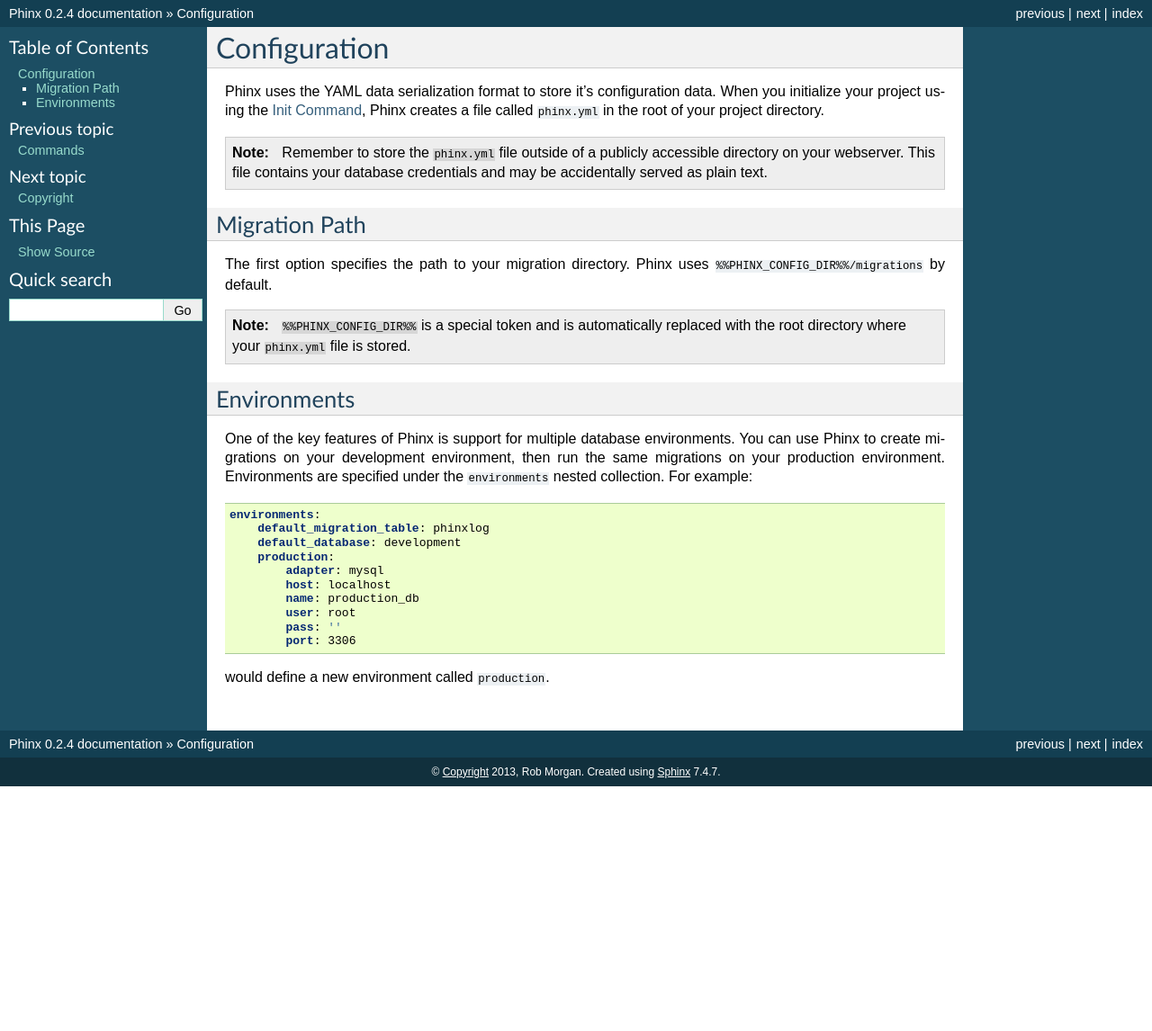
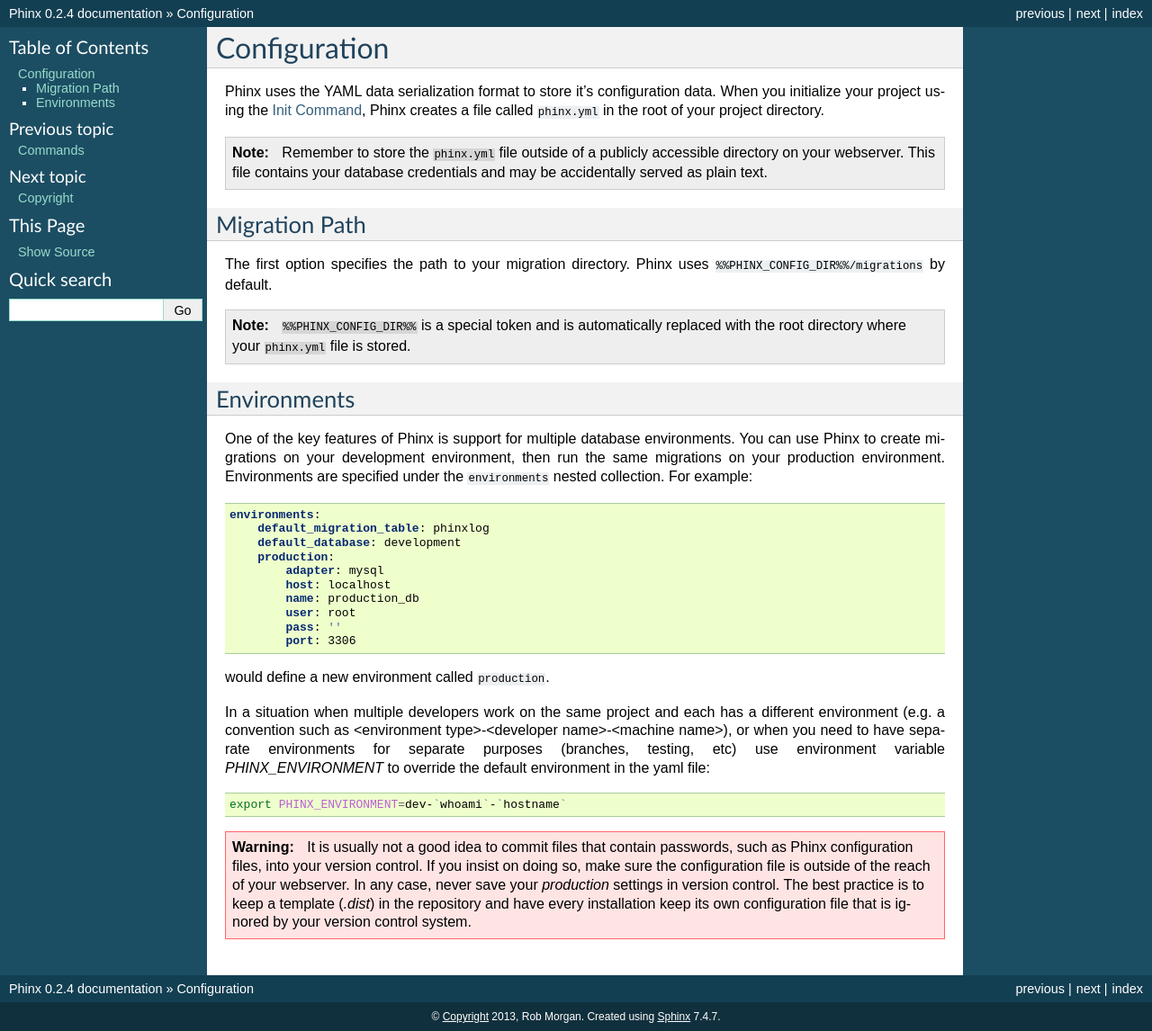
Before and after one commit to cakephp/phinx, a Sphinx documentation site: the page built from docs/configuration.rst, in a window 1280 px wide. Shown: the whole page at 90% size. Built offline with Sphinx 7.4.7, drawn with Linux system fonts in a browser that asks for light colours; pages that are not in the unit, such as notebooks, are missing from menus; before the commit the page ends 900 px from its top, so only the background shows below that.

Commit message:
* if OS environment variable $PHINX_ENVIRONMENT is set, use its value as the default environment * update development installation instructions * update documentation about $PHINX_ENVIRONMENT, add explicit warning about configuration files in version control

```diff
--- a/docs/configuration.rst
+++ b/docs/configuration.rst
@@ -47,3 +47,21 @@
             port: 3306
 
 would define a new environment called ``production``.
+
+In a situation when multiple developers work on the same project and each has
+a different environment (e.g. a convention such as <environment
+type>-<developer name>-<machine name>), or when you need to have separate
+environments for separate purposes (branches, testing, etc) use environment
+variable `PHINX_ENVIRONMENT` to override the default environment in the yaml
+file:
+
+.. code-block:: bash
+
+    export PHINX_ENVIRONMENT=dev-`whoami`-`hostname`
+
+.. warning:: It is usually not a good idea to commit files that contain passwords, such
+             as Phinx configuration files, into your version control. If you insist on doing so,
+             make sure the configuration file is outside of the reach of your webserver. In any case,
+             never save your *production* settings in version control. The best practice is to keep a
+             template (`.dist`) in the repository and have every installation keep its own configuration
+             file that is ignored by your version control system.
```
Also changed, not shown: 4 other files.
